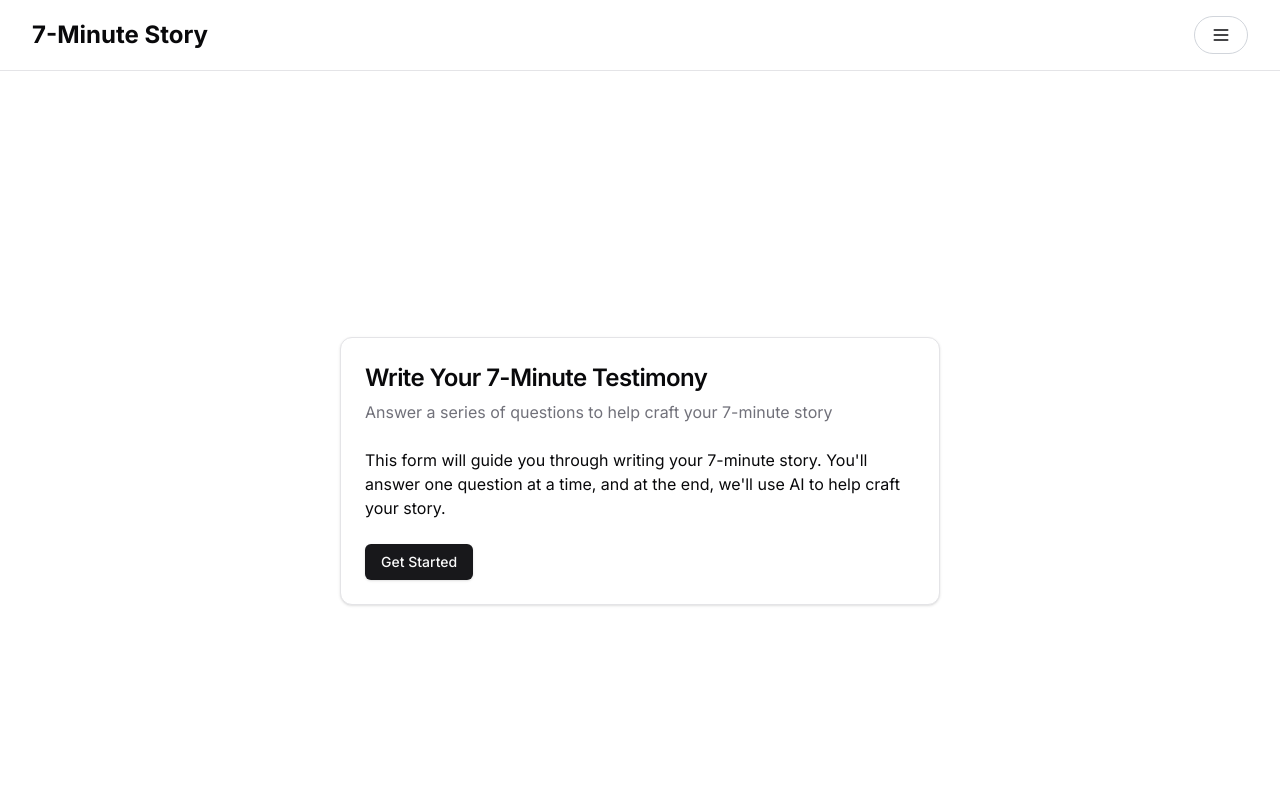
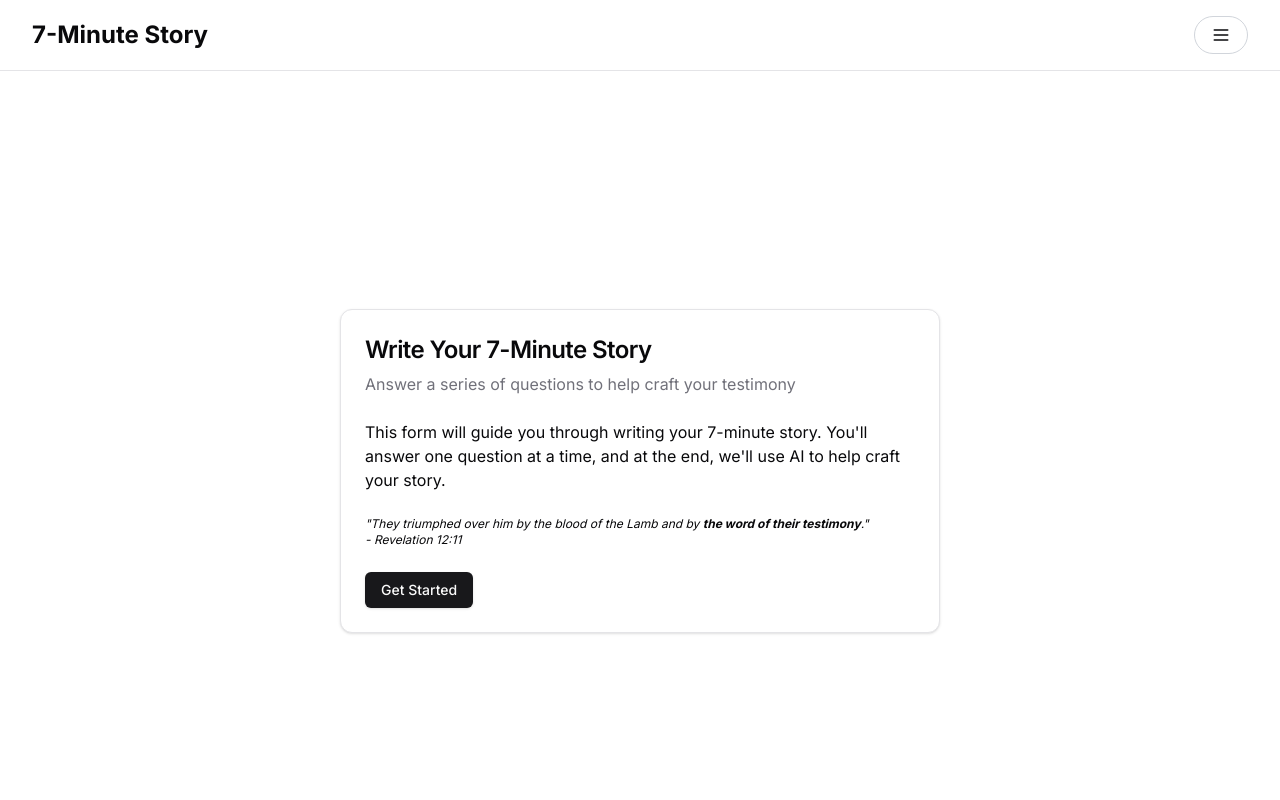
Before and after one commit to bevalen/7-Minute-Stories, a Next.js app: page /testimony in a window 1280 px wide. Shown: the top 800 px of the page. Built offline with nearby package versions, Linux system fonts and the light colour scheme.

Commit message:
Added Revelation scripture passage

```diff
--- a/app/testimony/components/TestimonyForm.tsx
+++ b/app/testimony/components/TestimonyForm.tsx
@@ -234,11 +234,12 @@ export default function TestimonyForm() {
         return (
             <Card className="w-full max-w-[600px] mx-auto">
                 <CardHeader>
-                    <CardTitle className="text-xl sm:text-2xl">Write Your 7-Minute Testimony</CardTitle>
-                    <CardDescription className="text-sm sm:text-base">Answer a series of questions to help craft your 7-minute story</CardDescription>
+                    <CardTitle className="text-xl sm:text-2xl">Write Your 7-Minute Story</CardTitle>
+                    <CardDescription className="text-sm sm:text-base">Answer a series of questions to help craft your testimony</CardDescription>
                 </CardHeader>
                 <CardContent>
                     <p className="text-sm sm:text-base">This form will guide you through writing your 7-minute story. You&apos;ll answer one question at a time, and at the end, we&apos;ll use AI to help craft your story.</p>
+                    <p className="text-xsm sm:text-xs mt-6 italic">&quot;They triumphed over him by the blood of the Lamb and by <span className="font-bold">the word of their testimony</span>.&quot; <br />- Revelation 12:11</p>
                 </CardContent>
                 <CardFooter className="flex flex-col sm:flex-row justify-between items-center space-y-4 sm:space-y-0">
                     <Button className="w-full sm:w-auto" onClick={() => setStep(0)}>Get Started</Button>
@@ -278,7 +279,7 @@ export default function TestimonyForm() {
             <Card className="w-full max-w-[600px] mx-auto">
                 <CardHeader>
                     <div className="flex justify-between items-center">
-                        <CardTitle className="text-xl sm:text-2xl">Your Generated 7-Minute Story</CardTitle>
+                        <CardTitle className="text-xl sm:text-2xl">Your 7-Minute Story</CardTitle>
                         <Dialog>
                             <DialogTrigger asChild>
                                 <Button size="sm" onClick={() => setEditedTestimony(generatedTestimony)}>
@@ -305,7 +306,7 @@ export default function TestimonyForm() {
                             </DialogContent>
                         </Dialog>
                     </div>
-                    <CardDescription className="text-sm sm:text-base">Here&apos;s your AI-generated 7-minute story based on your answers</CardDescription>
+                    <CardDescription className="text-sm sm:text-base">Here&apos;s your AI-generated testimony! <br /> You can edit from here and download when you&apos;re ready!</CardDescription>
                 </CardHeader>
                 <CardContent>
                     <div className="h-auto whitespace-pre-line text-sm sm:text-base">
```
